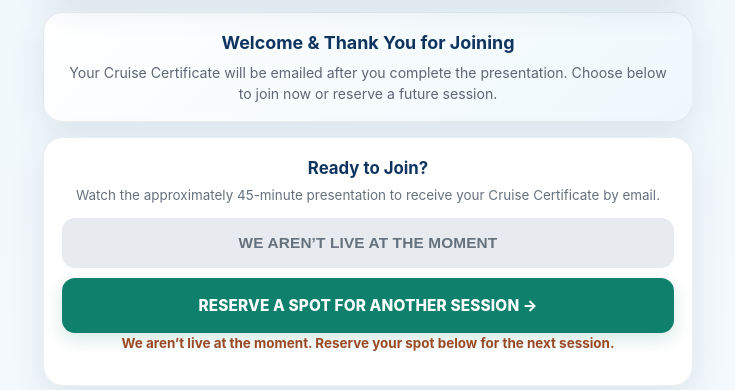
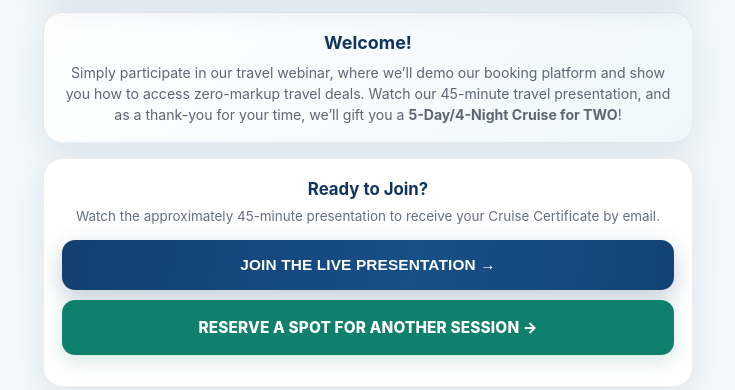
Before and after one commit to aht-travel/cruise_offer, a plain HTML site: page index.html in a window 1280 px wide. Shown: the part 490-880 px from the top of the page, without its empty margins (272-1007 px from the left). Drawn offline with Linux system fonts and the light colour scheme.

Commit message:
Update index.html

```diff
--- a/index.html
+++ b/index.html
@@ -255,8 +255,8 @@ body{margin:0;font-family:-apple-system,BlinkMacSystemFont,"Segoe UI",Roboto,Ari
   <!-- CRUISE HERO -->
   <section class="card hero">
     <img class="hero-bg"
-      src="https://assets.princess.com/is/image/princesscruises/majestic-princess-ship-at-sea-exterior-livery-forward-bow?qlt=82&ts=1697267019766"
-      alt="Large cruise ship sailing at sea">
+      src="https://kimi-web-img.kimi.ai/img/www.travelandleisure.com/aebf9c04e0fc8199036b4822ce7b166a59d4c888.jpg"
+      alt="Carnival Celebration cruise ship sailing at sea">
     <div class="hero-content">
       <div class="kicker">CRUISE TRAVEL PRESENTATION</div>
       <h1>Have the Time of Your Life on a Luxury Cruise</h1>
@@ -269,8 +269,8 @@ body{margin:0;font-family:-apple-system,BlinkMacSystemFont,"Segoe UI",Roboto,Ari
 
   <!-- WELCOME -->
   <section class="welcome card">
-    <h2>Welcome &amp; Thank You for Joining</h2>
-    <p>Your Cruise Certificate will be emailed after you complete the presentation. Choose below to join now or reserve a future session.</p>
+    <h2>Welcome!</h2>
+    <p>Simply participate in our travel webinar, where we&rsquo;ll demo our booking platform and show you how to access zero-markup travel deals. Watch our 45-minute travel presentation, and as a thank-you for your time, we&rsquo;ll gift you a <strong>5-Day/4-Night Cruise for TWO</strong>!</p>
   </section>
 
   <!-- TOP JOIN / RESERVE CONTROLS -->
@@ -462,19 +462,19 @@ body{margin:0;font-family:-apple-system,BlinkMacSystemFont,"Segoe UI",Roboto,Ari
 <script>
 /* =========================================================
    LIVE SCHEDULE — EASTERN TIME
-   Join is active from 1:45 PM until 8:45 PM ET.
-   At 8:45 PM ET, join becomes inactive and reservation
+   Join is active from 12:45 PM until 7:45 PM ET.
+   At 7:45 PM ET, join becomes inactive and reservation
    becomes active. The America/New_York time zone adjusts
    automatically for daylight saving time.
    ========================================================= */
 
-const START_HOUR = 13;
+const START_HOUR = 12;
 const START_MIN = 45;
-const END_HOUR = 20;
+const END_HOUR = 19;
 const END_MIN = 45;
 
 const MOBILE_LINK = "https://live.travelaht.com/aht";
-const RESERVE_LINK = " https://sam-aht.github.io/reserve-spot/";
+const RESERVE_LINK = "https://aht-travel.github.io/reserve-spot/;
 
 const EMAIL_SCRIPT_URL = "https://script.google.com/macros/s/AKfycbx1s4eC5HwoiC44qucHUoqauckf92CItkR5tgFFXbvcl2HIaos_Iy5-EwA2HsoEyzx_dw/exec";
 
@@ -524,7 +524,7 @@ function isLiveNow() {
   const startMinutes = START_HOUR * 60 + START_MIN;
   const endMinutes = END_HOUR * 60 + END_MIN;
 
-  // Active at 1:45 PM; inactive beginning at 8:45 PM ET.
+  // Active at 12:45 PM; inactive beginning at 7:45 PM ET.
   return currentMinutes >= startMinutes && currentMinutes < endMinutes;
 }
 
```
